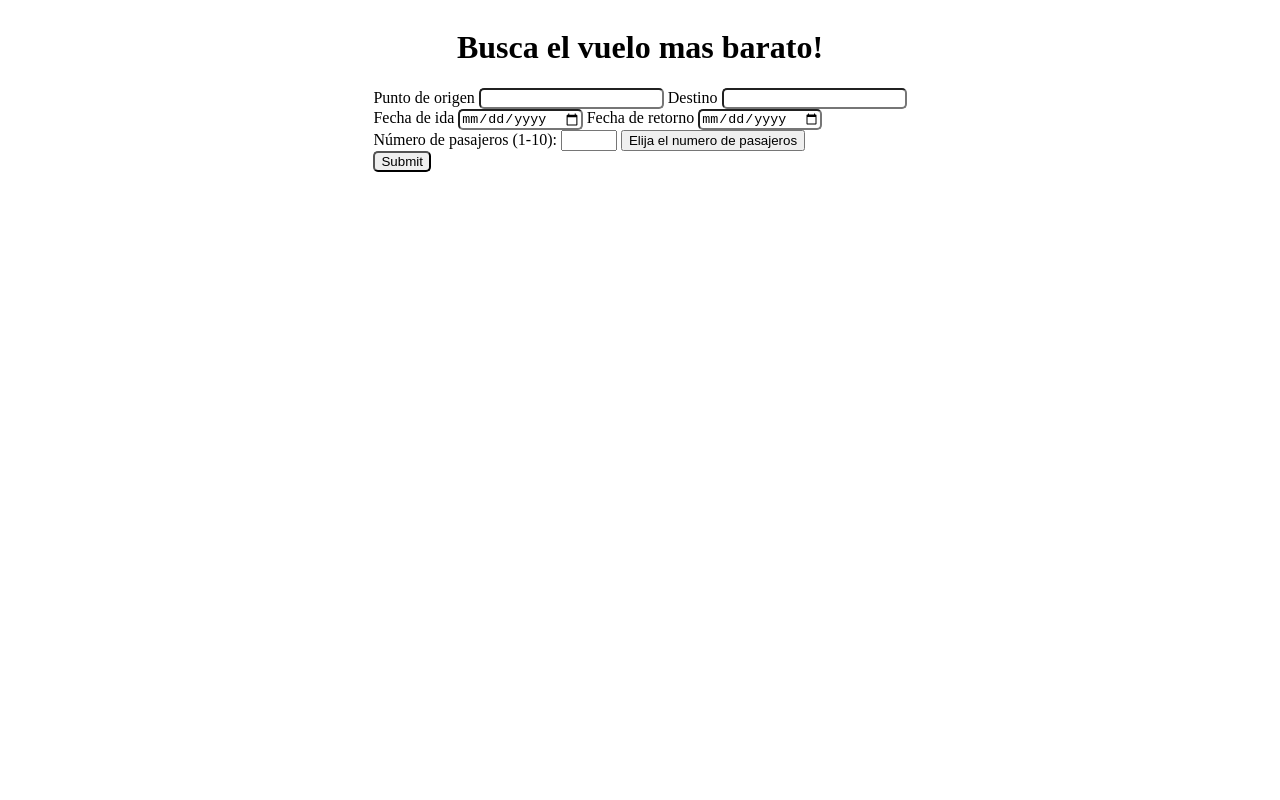
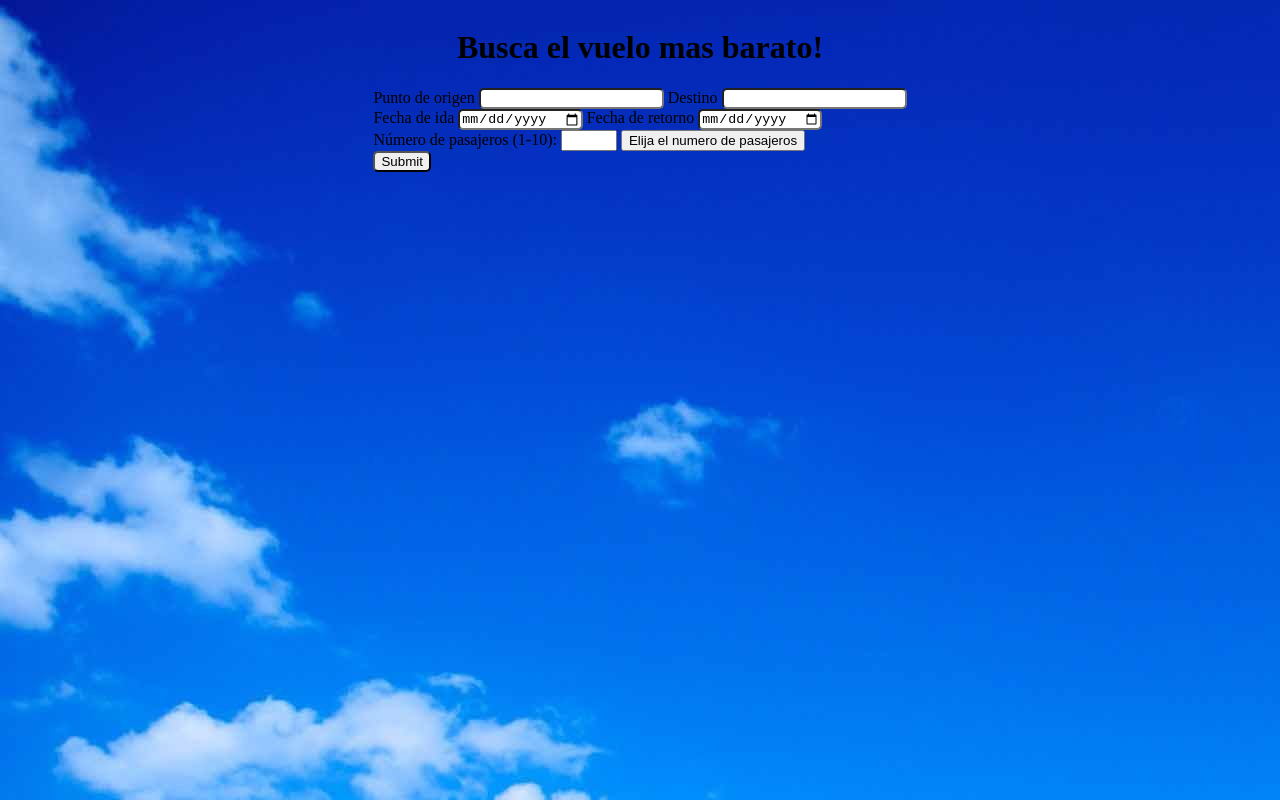
Before and after one commit to lulisway/vueling, a plain HTML site: page index.html in a window 1280 px wide. Drawn offline with Linux system fonts and the light colour scheme.

Commit message:
ruta arreglada de la imagen

```diff
--- a/style.css
+++ b/style.css
@@ -1,5 +1,5 @@
 body{
-    background-image: url(cielo_azul_nubes_naturaleza_2144x1424.jpg);
+    background-image: url(images/cielo_azul_nubes_naturaleza_2144x1424.jpg);
 }
 
 .centro{
```
